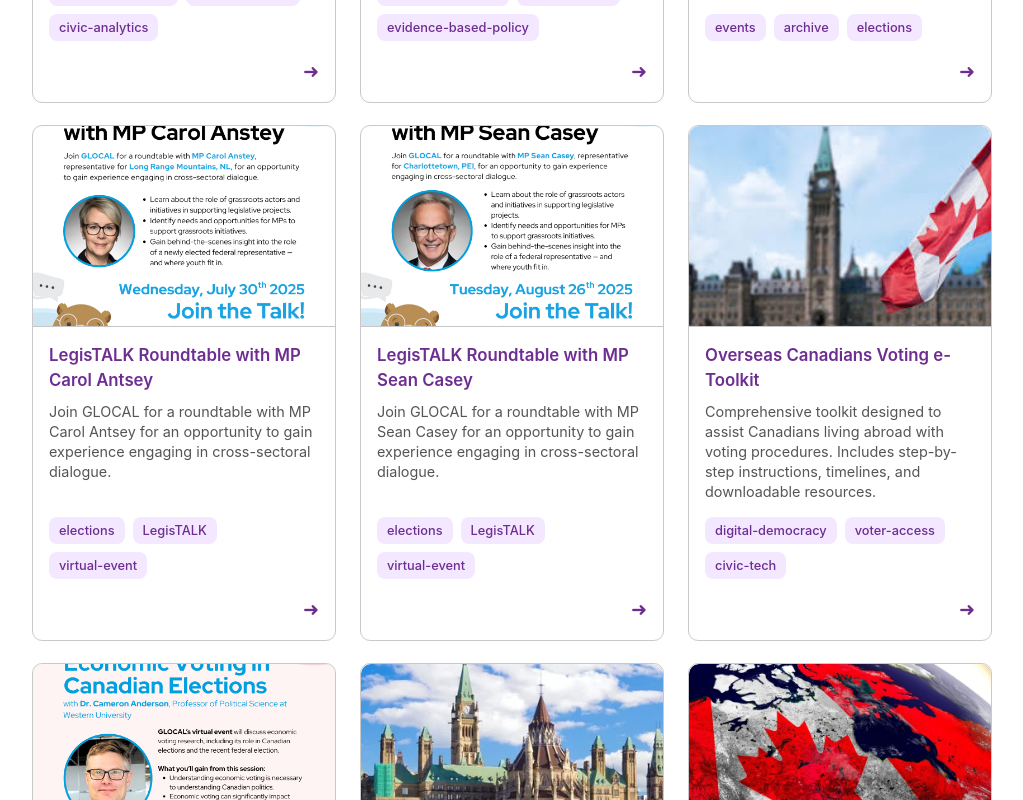
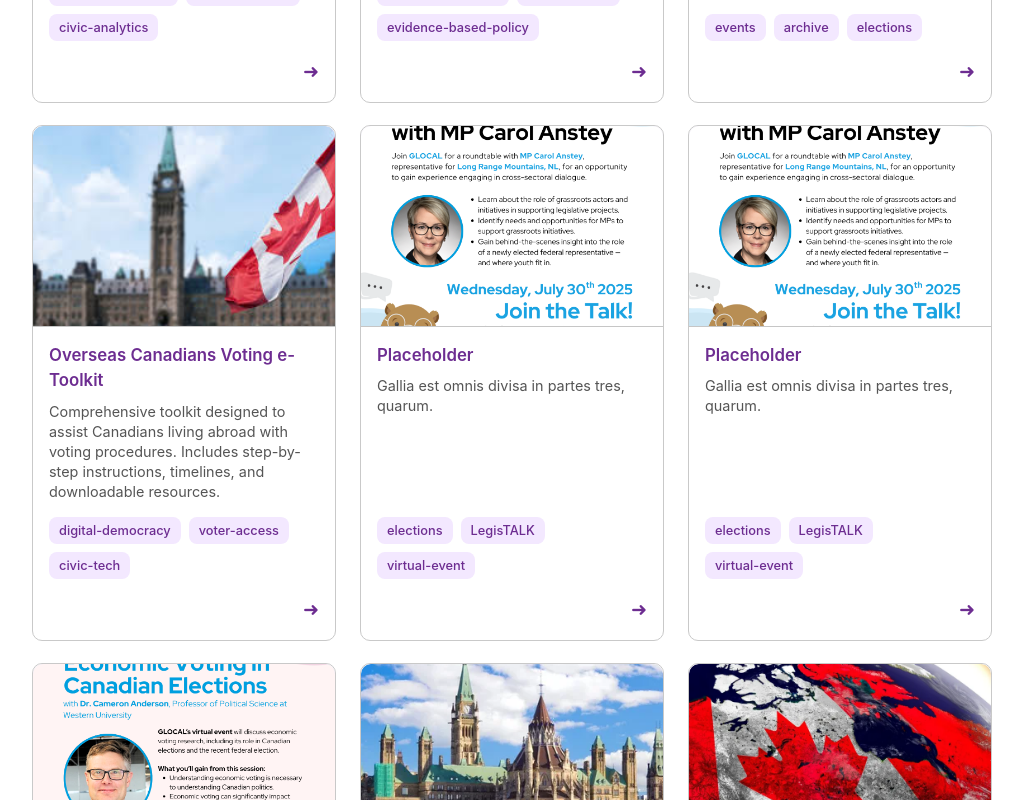
Before and after one commit to Glocal-Open-Source/elections-showcase, a React (Vite) app: page / in a window 1280 px wide. Shown: the part 2140-2940 px from the top of the page, without its empty margins (224-1247 px from the left). Built offline with nearby package versions, Linux system fonts and the light colour scheme.

Commit message:
FIX: wording, removed two posters

```diff
--- a/src/data/projects.js
+++ b/src/data/projects.js
@@ -139,7 +139,7 @@ const projects = [
   },
   {
     id: 12,
-    title: "VoteReady: Pre-Flight Checklist for Canadian Voters",
+    title: "VoteReady: Digital Checklist for Canadian Voters",
     type: "interactive",
     description:
       "An engaging game designed to educate Canadians about voting procedures, eligibility, and the importance of civic participation.",
@@ -199,20 +199,20 @@ const projects = [
 },
 {
   id: 18,
-  title: "LegisTALK Roundtable with MP Carol Antsey",
+  title: "Placeholder",
   type: "events",
-  description: "Join GLOCAL for a roundtable with MP Carol Antsey for an opportunity to gain experience engaging in cross-sectoral dialogue.",
+  description: "Gallia est omnis divisa in partes tres, quarum.",
   image: "thumbnails/events/carol-antsey.jpg",
   embed: "thumbnails/events/carol-antsey.jpg",
   tags: ["elections", "LegisTALK", "virtual-event"]
 },
 {
   id: 19,
-  title: "LegisTALK Roundtable with MP Sean Casey",
+  title: "Placeholder",
   type: "events",
-  description: "Join GLOCAL for a roundtable with MP Sean Casey for an opportunity to gain experience engaging in cross-sectoral dialogue.",
-  image: "thumbnails/events/sean-casey.jpg",
-  embed: "thumbnails/events/sean-casey.jpg",
+  description: "Gallia est omnis divisa in partes tres, quarum.",
+  image: "thumbnails/events/carol-antsey.jpg",
+  embed: "thumbnails/events/carol-antsey.jpg",
   tags: ["elections", "LegisTALK", "virtual-event"]
 },
 {
```
